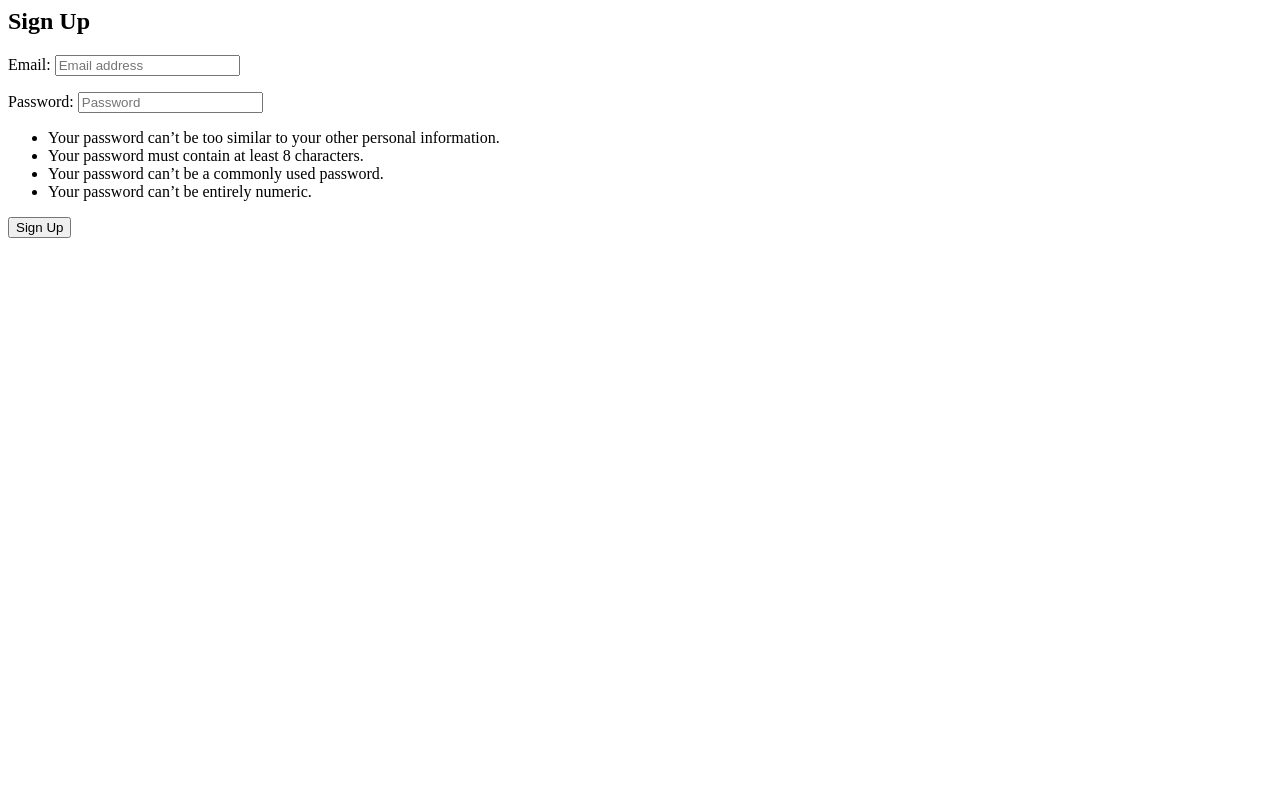
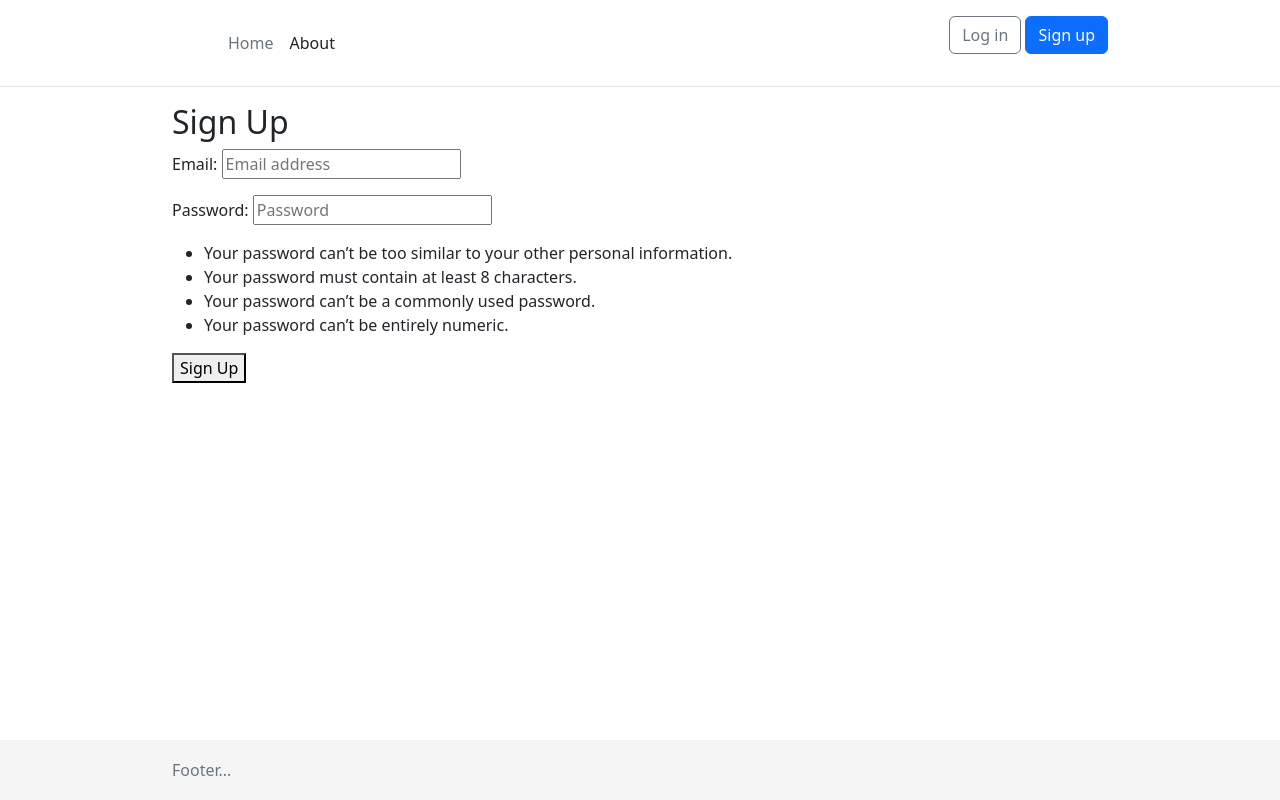
Before and after one commit to knop-k/GearGo, a Django app: page /users/signup/ in a window 1280 px wide. Run offline with Django 4.2, Linux system fonts and the light colour scheme; parts of the project's set-up code (start-up, migrations or seed data) failed here and were passed over.

Commit message:
feat: update in base template

```diff
--- a/GearGo/templates/base.html
+++ b/GearGo/templates/base.html
@@ -1,12 +1,85 @@
+{% load static %}
 <html>
+
 <head>
   <meta charset="utf-8">
-  <title>{% block title %}Django Auth Tutorial{% endblock %}</title>
+  <meta http-equiv="X-UA-Compatible" content="IE=edge,chrome=1">
+  <meta name="viewport" content="width=device-width,minimum-scale=1,initial-scale=1">
+  <title>{% block title %}GearGo{% endblock %}</title>
+  <meta name="description" content="A framework for launching new Django projects quickly.">
+  <meta name="author" content="">
+  <link rel="shortcut icon" type="image/x-icon" href="{% static 'images/logo/favicon.ico' %}">
+  {% block css %}
+  <!-- Bootstrap CSS -->
+  <link href="https://cdn.jsdelivr.net/npm/bootstrap@5.2.3/dist/css/bootstrap.min.css" rel="stylesheet"
+    integrity="sha384-rbsA2VBKQhggwzxH7pPCaAqO46MgnOM80zW1RWuH61DGLwZJEdK2Kadq2F9CUG65" crossorigin="anonymous">
+
+  <link rel="stylesheet" href="{% static 'css/base.css' %}">
+  {% endblock %}
 </head>
+
 <body>
-  <main>
+  <header class="p-3 mb-3 border-bottom">
+    <div class="container">
+      <div class="d-flex flex-wrap align-items-center justify-content-center justify-content-lg-start">
+        <a href="/" class="d-flex align-items-center mb-2 mb-lg-0 text-dark text-decoration-none">
+          <svg class="bi me-2" width="40" height="32" role="img" aria-label="Bootstrap">
+            <use xlink:href="#bootstrap" />
+          </svg>
+        </a>
+
+        <ul class="nav col-12 col-lg-auto me-lg-auto mb-2 justify-content-center mb-md-0">
+          <li><a href="{% url 'home' %}" class="nav-link px-2 link-secondary">Home</a></li>
+          <li><a href="{% url 'about' %}" class="nav-link px-2 link-dark">About</a></li>
+        </ul>
+
+        <div class="dropdown text-end">
+          {% if user.is_authenticated %}
+          <a href="#" class="d-block link-dark text-decoration-none dropdown-toggle" data-bs-toggle="dropdown"
+            aria-expanded="false">
+            {{ user.email }}
+          </a>
+          <ul class="dropdown-menu text-small">
+            <li><a class="dropdown-item" href="{% url 'account_change_password' %}">Change password</a></li>
+            <li>
+              <hr class="dropdown-divider">
+            </li>
+            <li><a class="dropdown-item" href="{% url 'account_logout' %}">Sign out</a></li>
+          </ul>
+          {% else %}
+          <form class="form-inline ml-auto">
+            <a href="{% url 'account_login' %}" class="btn btn-outline-secondary">Log in</a>
+            <a href="{% url 'account_signup' %}" class="btn btn-primary ml-2">Sign up</a>
+          </form>
+          {% endif %}
+        </div>
+      </div>
+    </div>
+  </header>
+
+  <div class="container">
     {% block content %}
-    {% endblock %}
-  </main>
+    <p>Default content...</p>
+    {% endblock content %}
+  </div>
+
+  <footer class="footer">
+    <div class="container">
+      <span class="text-muted">Footer...</span>
+    </div>
+  </footer>
+
+  {% block javascript %}
+  <!-- Bootstrap JavaScript -->
+  <script src="https://cdn.jsdelivr.net/npm/bootstrap@5.2.3/dist/js/bootstrap.bundle.min.js"
+    integrity="sha384-kenU1KFdBIe4zVF0s0G1M5b4hcpxyD9F7jL+jjXkk+Q2h455rYXK/7HAuoJl+0I4"
+    crossorigin="anonymous"></script>
+
+  <!-- Project JS -->
+  <script src="{% static 'js/base.js' %}"></script>
+
+  {% endblock javascript %}
+
 </body>
+
 </html>
```
